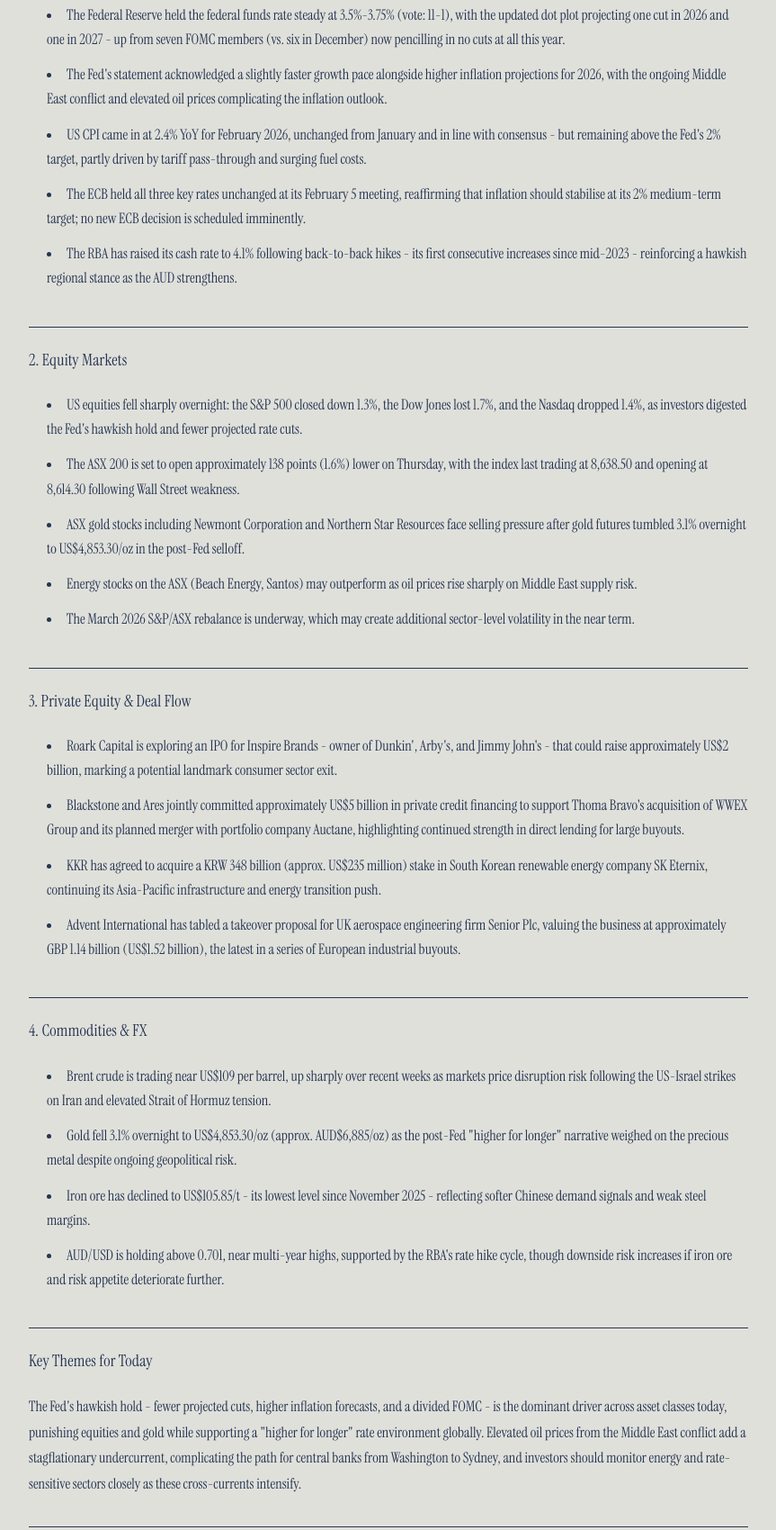
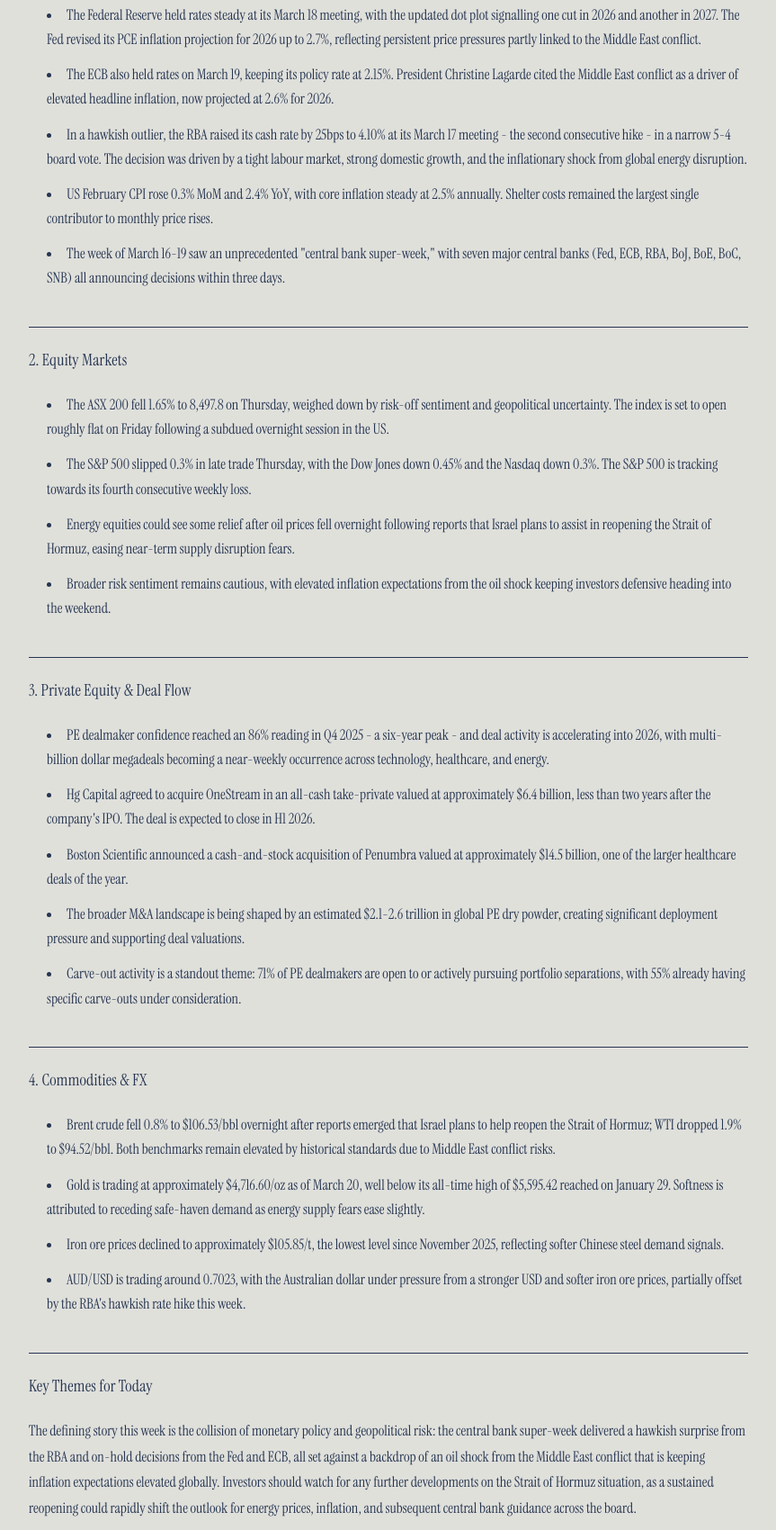
Before and after one commit to C-Murdoch/murdoch-capital-briefing, a website: page index.html in a window 1280 px wide. Shown: the part 466-2166 px from the top of the page at 90% size, without its empty margins (208-1071 px from the left). Drawn offline with Linux system fonts and the light colour scheme.

Commit message:
Briefing update 2026-03-20

```diff
--- a/index.html
+++ b/index.html
@@ -32,41 +32,40 @@
         </div>
         <!-- BRIEFING_CONTENT_START -->
         <div id="briefing-content">
-          <p><strong>Thursday 19 March 2026</strong></p>
+          <p><strong>Friday 20 March 2026</strong></p>
 <h2>1. Global Macro</h2>
 <ul>
-<li>The Federal Reserve held the federal funds rate steady at 3.5%-3.75% (vote: 11-1), with the updated dot plot projecting one cut in 2026 and one in 2027 - up from seven FOMC members (vs. six in December) now pencilling in no cuts at all this year.</li>
-<li>The Fed's statement acknowledged a slightly faster growth pace alongside higher inflation projections for 2026, with the ongoing Middle East conflict and elevated oil prices complicating the inflation outlook.</li>
-<li>US CPI came in at 2.4% YoY for February 2026, unchanged from January and in line with consensus - but remaining above the Fed's 2% target, partly driven by tariff pass-through and surging fuel costs.</li>
-<li>The ECB held all three key rates unchanged at its February 5 meeting, reaffirming that inflation should stabilise at its 2% medium-term target; no new ECB decision is scheduled imminently.</li>
-<li>The RBA has raised its cash rate to 4.1% following back-to-back hikes - its first consecutive increases since mid-2023 - reinforcing a hawkish regional stance as the AUD strengthens.</li>
+<li>The Federal Reserve held rates steady at its March 18 meeting, with the updated dot plot signalling one cut in 2026 and another in 2027. The Fed revised its PCE inflation projection for 2026 up to 2.7%, reflecting persistent price pressures partly linked to the Middle East conflict.</li>
+<li>The ECB also held rates on March 19, keeping its policy rate at 2.15%. President Christine Lagarde cited the Middle East conflict as a driver of elevated headline inflation, now projected at 2.6% for 2026.</li>
+<li>In a hawkish outlier, the RBA raised its cash rate by 25bps to 4.10% at its March 17 meeting - the second consecutive hike - in a narrow 5-4 board vote. The decision was driven by a tight labour market, strong domestic growth, and the inflationary shock from global energy disruption.</li>
+<li>US February CPI rose 0.3% MoM and 2.4% YoY, with core inflation steady at 2.5% annually. Shelter costs remained the largest single contributor to monthly price rises.</li>
+<li>The week of March 16-19 saw an unprecedented "central bank super-week," with seven major central banks (Fed, ECB, RBA, BoJ, BoE, BoC, SNB) all announcing decisions within three days.</li>
 </ul>
 <h2>2. Equity Markets</h2>
 <ul>
-<li>US equities fell sharply overnight: the S&amp;P 500 closed down 1.3%, the Dow Jones lost 1.7%, and the Nasdaq dropped 1.4%, as investors digested the Fed's hawkish hold and fewer projected rate cuts.</li>
-<li>The ASX 200 is set to open approximately 138 points (1.6%) lower on Thursday, with the index last trading at 8,638.50 and opening at 8,614.30 following Wall Street weakness.</li>
-<li>ASX gold stocks including Newmont Corporation and Northern Star Resources face selling pressure after gold futures tumbled 3.1% overnight to US$4,853.30/oz in the post-Fed selloff.</li>
-<li>Energy stocks on the ASX (Beach Energy, Santos) may outperform as oil prices rise sharply on Middle East supply risk.</li>
-<li>The March 2026 S&amp;P/ASX rebalance is underway, which may create additional sector-level volatility in the near term.</li>
+<li>The ASX 200 fell 1.65% to 8,497.8 on Thursday, weighed down by risk-off sentiment and geopolitical uncertainty. The index is set to open roughly flat on Friday following a subdued overnight session in the US.</li>
+<li>The S&amp;P 500 slipped 0.3% in late trade Thursday, with the Dow Jones down 0.45% and the Nasdaq down 0.3%. The S&amp;P 500 is tracking towards its fourth consecutive weekly loss.</li>
+<li>Energy equities could see some relief after oil prices fell overnight following reports that Israel plans to assist in reopening the Strait of Hormuz, easing near-term supply disruption fears.</li>
+<li>Broader risk sentiment remains cautious, with elevated inflation expectations from the oil shock keeping investors defensive heading into the weekend.</li>
 </ul>
 <h2>3. Private Equity &amp; Deal Flow</h2>
 <ul>
-<li>Roark Capital is exploring an IPO for Inspire Brands - owner of Dunkin', Arby's, and Jimmy John's - that could raise approximately US$2 billion, marking a potential landmark consumer sector exit.</li>
-<li>Blackstone and Ares jointly committed approximately US$5 billion in private credit financing to support Thoma Bravo's acquisition of WWEX Group and its planned merger with portfolio company Auctane, highlighting continued strength in direct lending for large buyouts.</li>
-<li>KKR has agreed to acquire a KRW 348 billion (approx. US$235 million) stake in South Korean renewable energy company SK Eternix, continuing its Asia-Pacific infrastructure and energy transition push.</li>
-<li>Advent International has tabled a takeover proposal for UK aerospace engineering firm Senior Plc, valuing the business at approximately GBP 1.14 billion (US$1.52 billion), the latest in a series of European industrial buyouts.</li>
+<li>PE dealmaker confidence reached an 86% reading in Q4 2025 - a six-year peak - and deal activity is accelerating into 2026, with multi-billion dollar megadeals becoming a near-weekly occurrence across technology, healthcare, and energy.</li>
+<li>Hg Capital agreed to acquire OneStream in an all-cash take-private valued at approximately $6.4 billion, less than two years after the company's IPO. The deal is expected to close in H1 2026.</li>
+<li>Boston Scientific announced a cash-and-stock acquisition of Penumbra valued at approximately $14.5 billion, one of the larger healthcare deals of the year.</li>
+<li>The broader M&amp;A landscape is being shaped by an estimated $2.1-2.6 trillion in global PE dry powder, creating significant deployment pressure and supporting deal valuations.</li>
+<li>Carve-out activity is a standout theme: 71% of PE dealmakers are open to or actively pursuing portfolio separations, with 55% already having specific carve-outs under consideration.</li>
 </ul>
 <h2>4. Commodities &amp; FX</h2>
 <ul>
-<li>Brent crude is trading near US$109 per barrel, up sharply over recent weeks as markets price disruption risk following the US-Israel strikes on Iran and elevated Strait of Hormuz tension.</li>
-<li>Gold fell 3.1% overnight to US$4,853.30/oz (approx. AUD$6,885/oz) as the post-Fed "higher for longer" narrative weighed on the precious metal despite ongoing geopolitical risk.</li>
-<li>Iron ore has declined to US$105.85/t - its lowest level since November 2025 - reflecting softer Chinese demand signals and weak steel margins.</li>
-<li>AUD/USD is holding above 0.701, near multi-year highs, supported by the RBA's rate hike cycle, though downside risk increases if iron ore and risk appetite deteriorate further.</li>
+<li>Brent crude fell 0.8% to $106.53/bbl overnight after reports emerged that Israel plans to help reopen the Strait of Hormuz; WTI dropped 1.9% to $94.52/bbl. Both benchmarks remain elevated by historical standards due to Middle East conflict risks.</li>
+<li>Gold is trading at approximately $4,716.60/oz as of March 20, well below its all-time high of $5,595.42 reached on January 29. Softness is attributed to receding safe-haven demand as energy supply fears ease slightly.</li>
+<li>Iron ore prices declined to approximately $105.85/t, the lowest level since November 2025, reflecting softer Chinese steel demand signals.</li>
+<li>AUD/USD is trading around 0.7023, with the Australian dollar under pressure from a stronger USD and softer iron ore prices, partially offset by the RBA's hawkish rate hike this week.</li>
 </ul>
 <h2>Key Themes for Today</h2>
-<p>The Fed's hawkish hold - fewer projected cuts, higher inflation forecasts, and a divided FOMC - is the dominant driver across asset classes today, punishing equities and gold while supporting a "higher for longer" rate environment globally. Elevated oil prices from the Middle East conflict add a stagflationary undercurrent, complicating the path for central banks from Washington to Sydney, and investors should monitor energy and rate-sensitive sectors closely as these cross-currents intensify.</p>
-<hr />
-<p><em>Briefing compiled by Murdoch Capital AI | 19 March 2026</em></p>
+<p>The defining story this week is the collision of monetary policy and geopolitical risk: the central bank super-week delivered a hawkish surprise from the RBA and on-hold decisions from the Fed and ECB, all set against a backdrop of an oil shock from the Middle East conflict that is keeping inflation expectations elevated globally. Investors should watch for any further developments on the Strait of Hormuz situation, as a sustained reopening could rapidly shift the outlook for energy prices, inflation, and subsequent central bank guidance across the board.</p>
+<p><em>Briefing compiled by Murdoch Capital AI | 20 March 2026</em></p>
         </div>
         <!-- BRIEFING_CONTENT_END -->
     </div>
```
